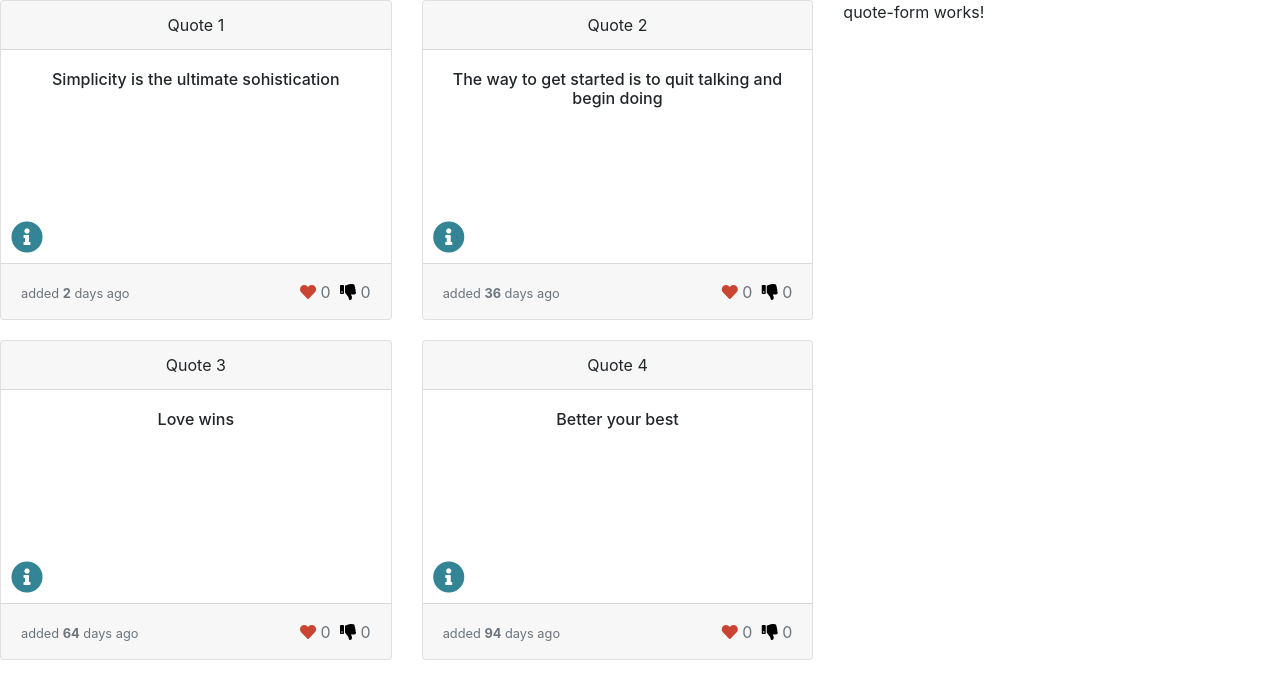
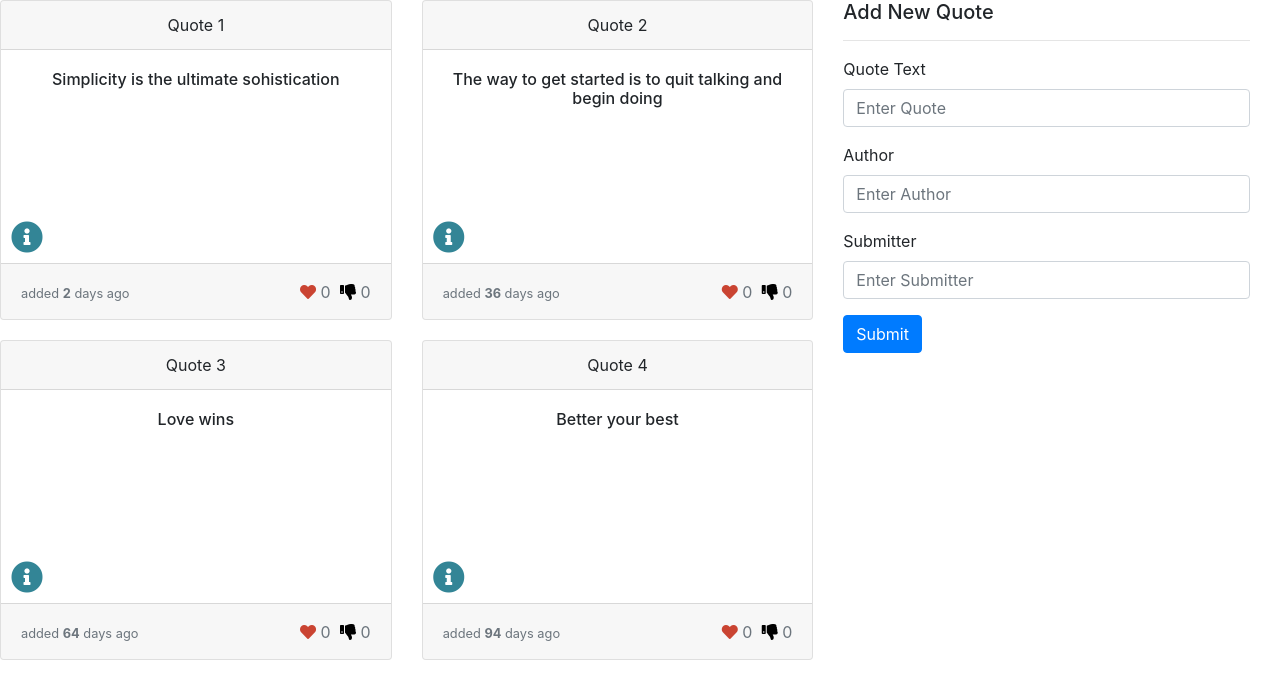
Before and after one commit to fnyaoke/QuotesRating, an Angular app: page / in a window 1280 px wide. Shown: the top 698 px of the page. Built offline with nearby package versions, Linux system fonts and the light colour scheme.

Commit message:
create a form in form component bind the input filled tothe new quote variable,create an event emmitter that will emmit the new quote to the quote componet through an add quote functionwhwn the form is submitted and add the quote to our quotes array using the add new quote function

```diff
--- a/src/app/app.module.ts
+++ b/src/app/app.module.ts
@@ -1,6 +1,6 @@
 import { BrowserModule } from '@angular/platform-browser';
 import { NgModule } from '@angular/core';
-
+import {FormsModule} from '@angular/forms';
 import { AppRoutingModule } from './app-routing.module';
 import { AppComponent } from './app.component';
 import { QuoteComponent } from './quote/quote.component';
@@ -22,7 +22,8 @@
   ],
   imports: [
     BrowserModule,
-    AppRoutingModule
+    AppRoutingModule,
+    FormsModule
   ],
   providers: [],
   bootstrap: [AppComponent]
--- a/src/app/quote-form/quote-form.component.html
+++ b/src/app/quote-form/quote-form.component.html
@@ -1,3 +1,54 @@
-<p>
-  quote-form works!
-</p>
+<h5>Add New Quote</h5>
+<hr>
+<form (ngSubmit)='addQuote()'#quoteForm='ngForm'>
+  <div class="form-group">
+    <label for="quote-text">Quote Text</label>
+    <input
+      type="text"
+      class="form-control"
+      id="quoteText"
+      name='quoteText'
+      [(ngModel)]='newQuote.text'
+      placeholder="Enter Quote"
+      #quoteText = 'ngModel'
+      required
+    />
+    <div [hidden]="quoteText.valid || quoteText.pristine" class="alert alert-danger">
+      <p>Text is required</p>
+    </div>
+  </div>
+  <div class="form-group">
+    <label for="author">Author</label>
+    <input
+      type="text"
+      class="form-control"
+      id="author"
+      name='author'
+      [(ngModel)]='newQuote.author'
+      placeholder="Enter Author"
+      #author = 'ngModel'
+      required
+    />
+    <div [hidden]="author.valid || author.pristine" class="alert alert-danger">
+      <p>Author is required</p>
+    </div>
+  </div>
+  <div class="form-group">
+    <label for="submitter">Submitter</label>
+    <input
+      type="text"
+      class="form-control"
+      id="submitter"
+      name='submitter'
+      [(ngModel)]='newQuote.submitter'
+      placeholder="Enter Submitter"
+      #submitter = 'ngModel'
+      required
+    />
+    <div [hidden]="submitter.valid || submitter.pristine" class="alert alert-danger">
+      <p>Submitter is required</p>
+    </div>
+  </div>
+
+  <button type="submit" class="btn btn-primary">Submit</button>
+</form>
--- a/src/app/quote-form/quote-form.component.ts
+++ b/src/app/quote-form/quote-form.component.ts
@@ -1,12 +1,19 @@
-import { Component, OnInit } from '@angular/core';
-
+import { Component, OnInit, Output, EventEmitter} from '@angular/core';
+import {Quote} from '../quote';
 @Component({
   selector: 'app-quote-form',
   templateUrl: './quote-form.component.html',
   styleUrls: ['./quote-form.component.css']
 })
 export class QuoteFormComponent implements OnInit {
+  newQuote: Quote = new Quote(0, '', '', '', new Date());
 
+  @Output() createQuote = new EventEmitter<Quote>();
+
+  addQuote() {
+    this.createQuote.emit(this.newQuote);
+    this.newQuote = new Quote(0, '', '', '', new Date());
+  }
   constructor() { }
 
   ngOnInit() {
--- a/src/app/quote/quote.component.html
+++ b/src/app/quote/quote.component.html
@@ -42,6 +42,6 @@
     </div>
   </div>
   <div class="col-md-4">
-    <app-quote-form></app-quote-form>
+    <app-quote-form (createQuote)="addNewQuote($event)"></app-quote-form>
   </div>
 </div>
--- a/src/app/quote/quote.component.ts
+++ b/src/app/quote/quote.component.ts
@@ -63,6 +63,10 @@
       }
     }
   }
+  addNewQuote(newQuote: Quote) {
+    newQuote.id = this.quotes.length + 1;
+    this.quotes.push(newQuote);
+  }
   constructor() { }
 
   ngOnInit() {
```
